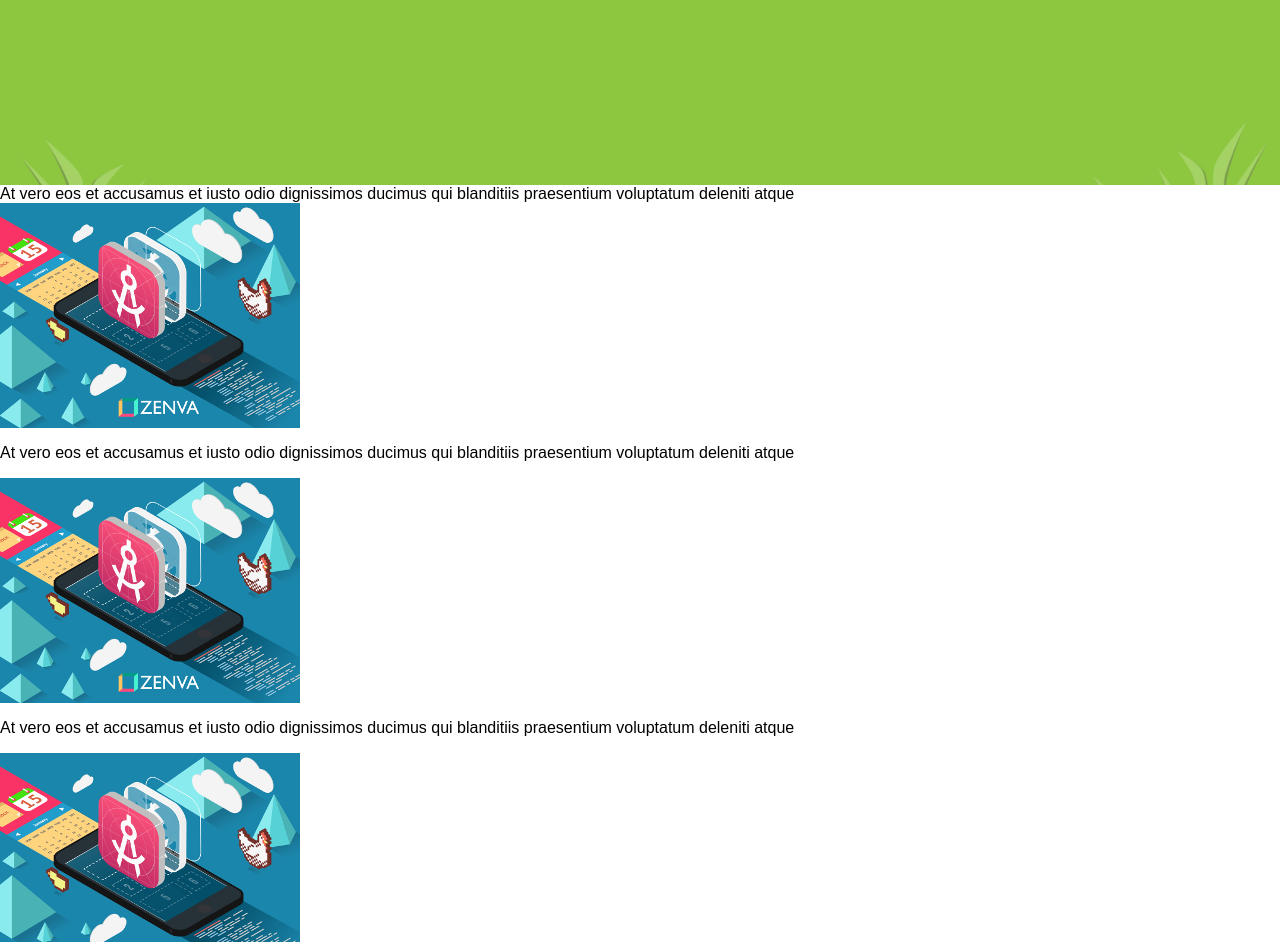
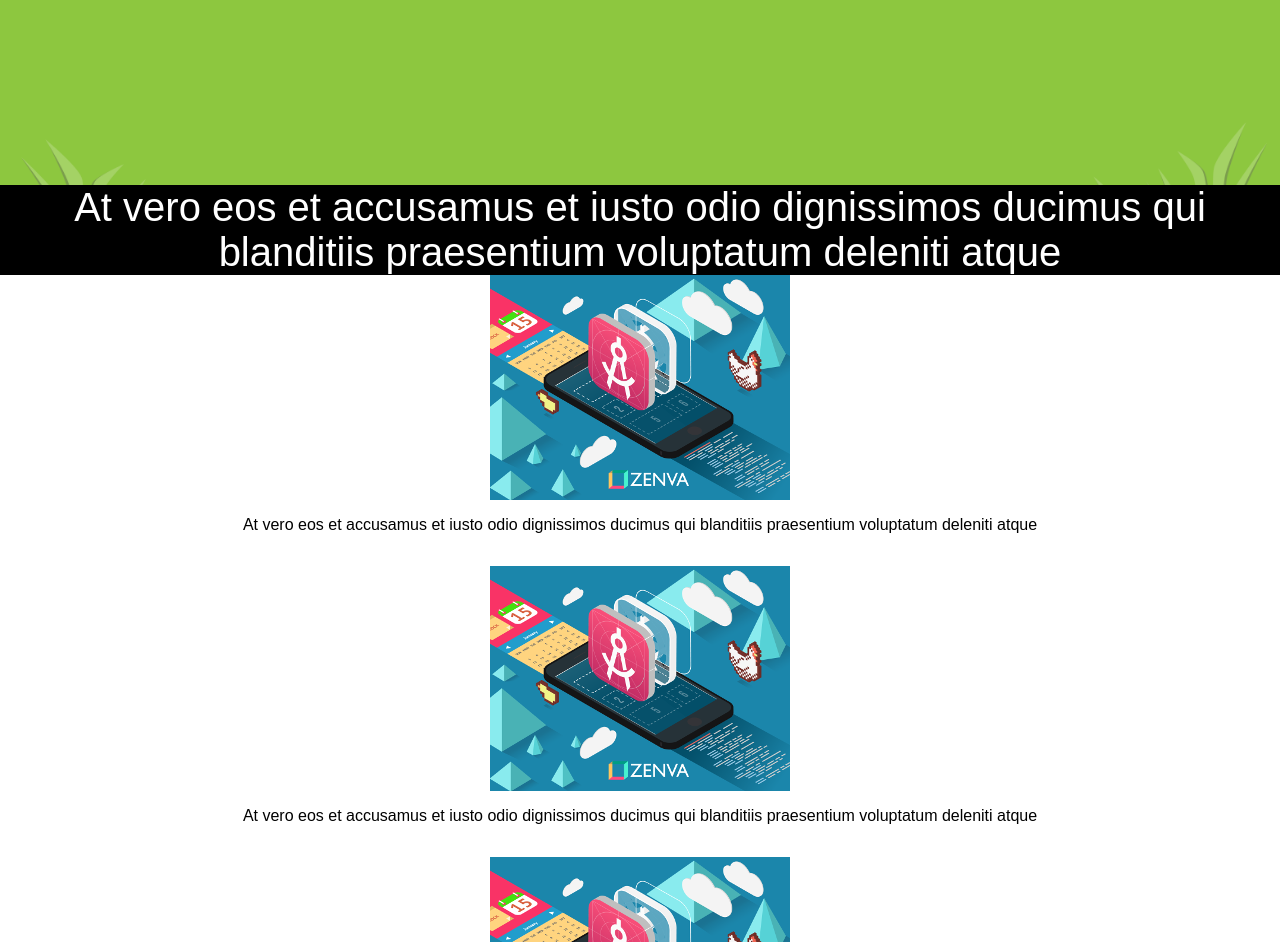
Before and after one commit to TomasBelskis/HTML, a plain HTML site: page zenva-academy-HTML/landing-page-project/index.html in a window 1280 px wide. Shown: the part 480-1422 px from the top of the page. Drawn offline with Linux system fonts and the light colour scheme.

Commit message:
Styled image service area

```diff
--- a/zenva-academy-HTML/landing-page-project/style.css
+++ b/zenva-academy-HTML/landing-page-project/style.css
@@ -38,13 +38,30 @@ body {
     padding-top: 200px;
     padding-bottom: 200px;
 }
-
+.centered-container {
+    max-width: 1020px;
+    margin: 0px auto;
+    padding: 0px 16px;
+}
 .image-text {
     text-align: center;
     background-color: black;
     color: white;
     font-size: 2.5rem;
-    max-width: 1020px;
-    margin: 0px auto;
-    padding: 0px 16px
 }
+
+.intro-text {
+    text-align: center;
+    background-color: black;
+    color: white;
+    font-size: 2.5rem;
+}
+
+.single-service {
+    text-align: center;
+    margin-bottom: 32px;
+}
+
+.single-service p {
+    padding: 0px 16px;
+}
```
